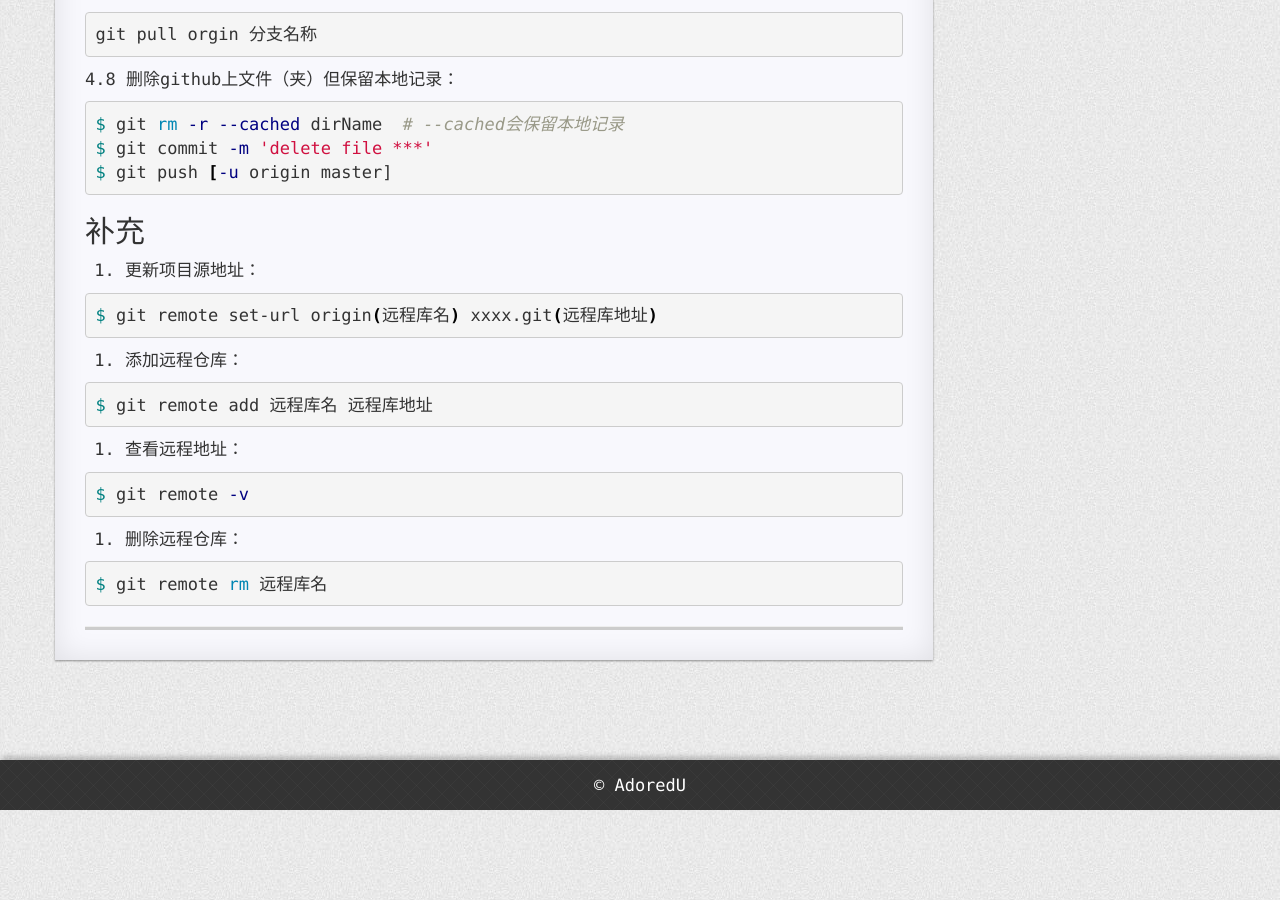
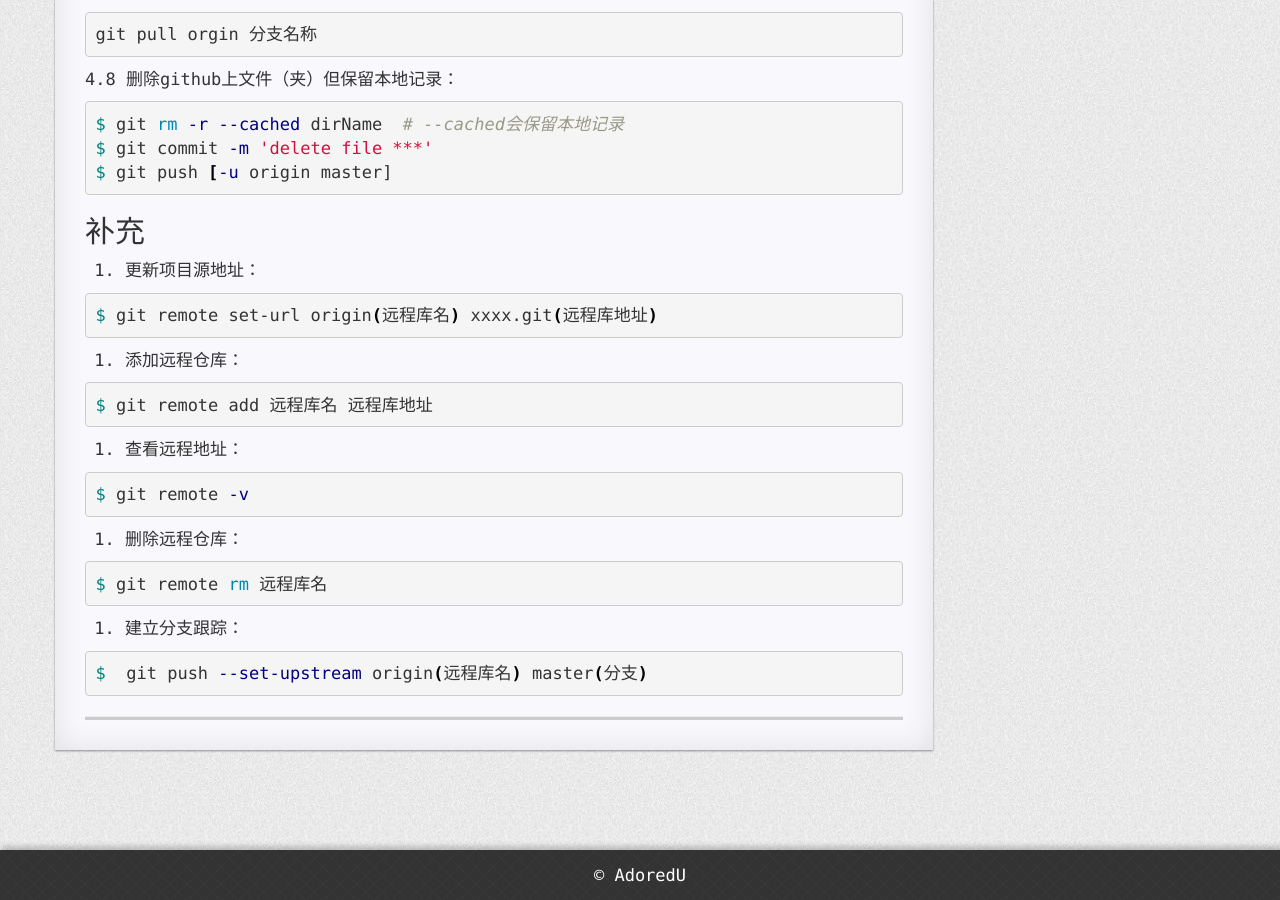
Before and after one commit to AdoredU/AdoredU.github.io, a Jekyll site: the page built from _posts/2019-10-14-git.md, in a window 1280 px wide and 900 px high, scrolled down 19990 px. Built offline with Jekyll 4.4.1, drawn with Linux system fonts in a browser that asks for light colours; nearby versions of some CDN libraries; comment, search, counter and statistics services are not loaded; a style sheet for code colours, icons or effects is not loaded.

Commit message:
'更新git笔记'

````diff
--- a/_posts/2019-10-14-git.md
+++ b/_posts/2019-10-14-git.md
@@ -839,3 +839,9 @@ $ git remote -v
 ```shell
 $ git remote rm 远程库名
 ```
+
+5. 建立分支跟踪：
+
+```shell
+$  git push --set-upstream origin(远程库名) master(分支)
+```
````
